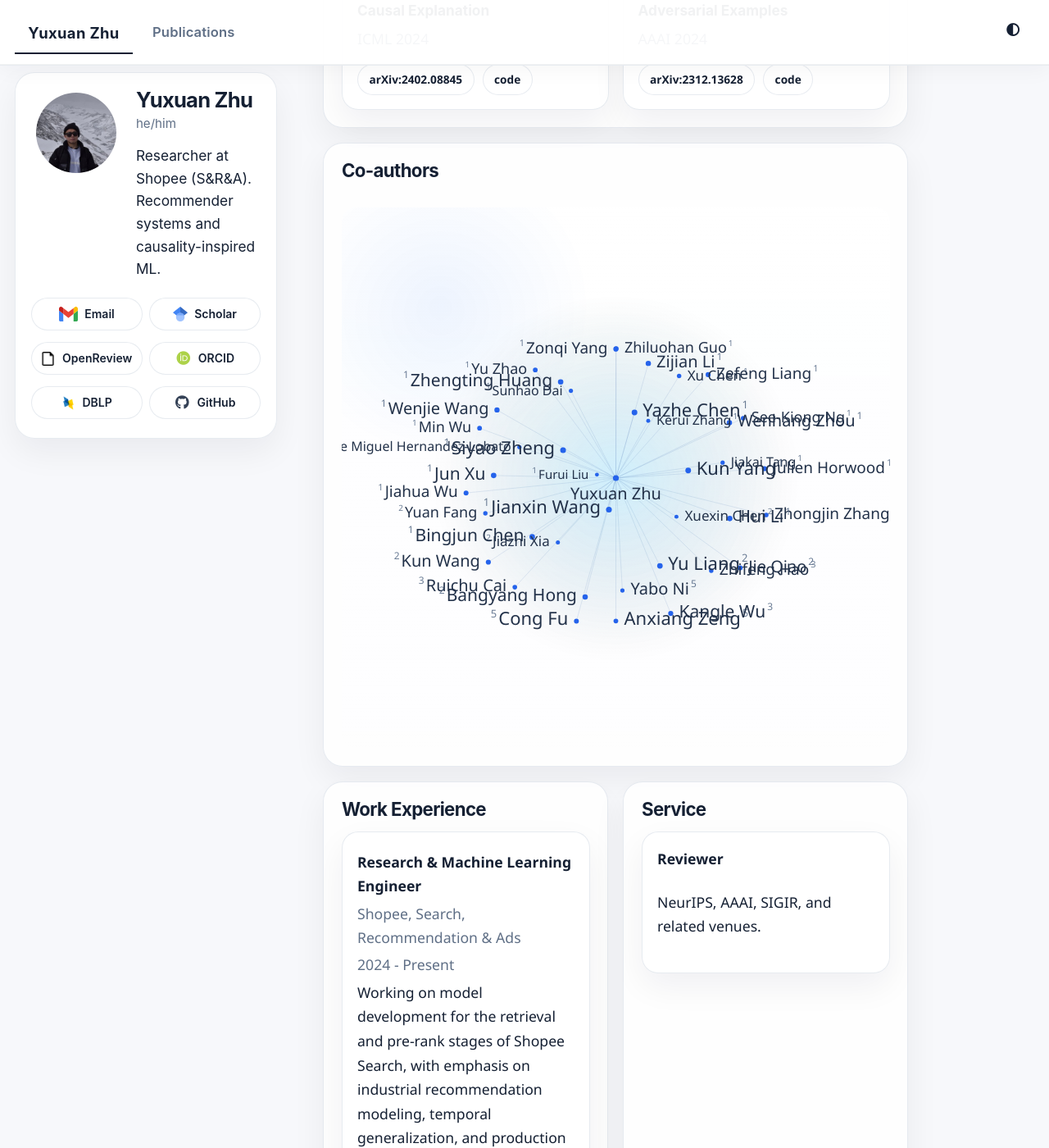
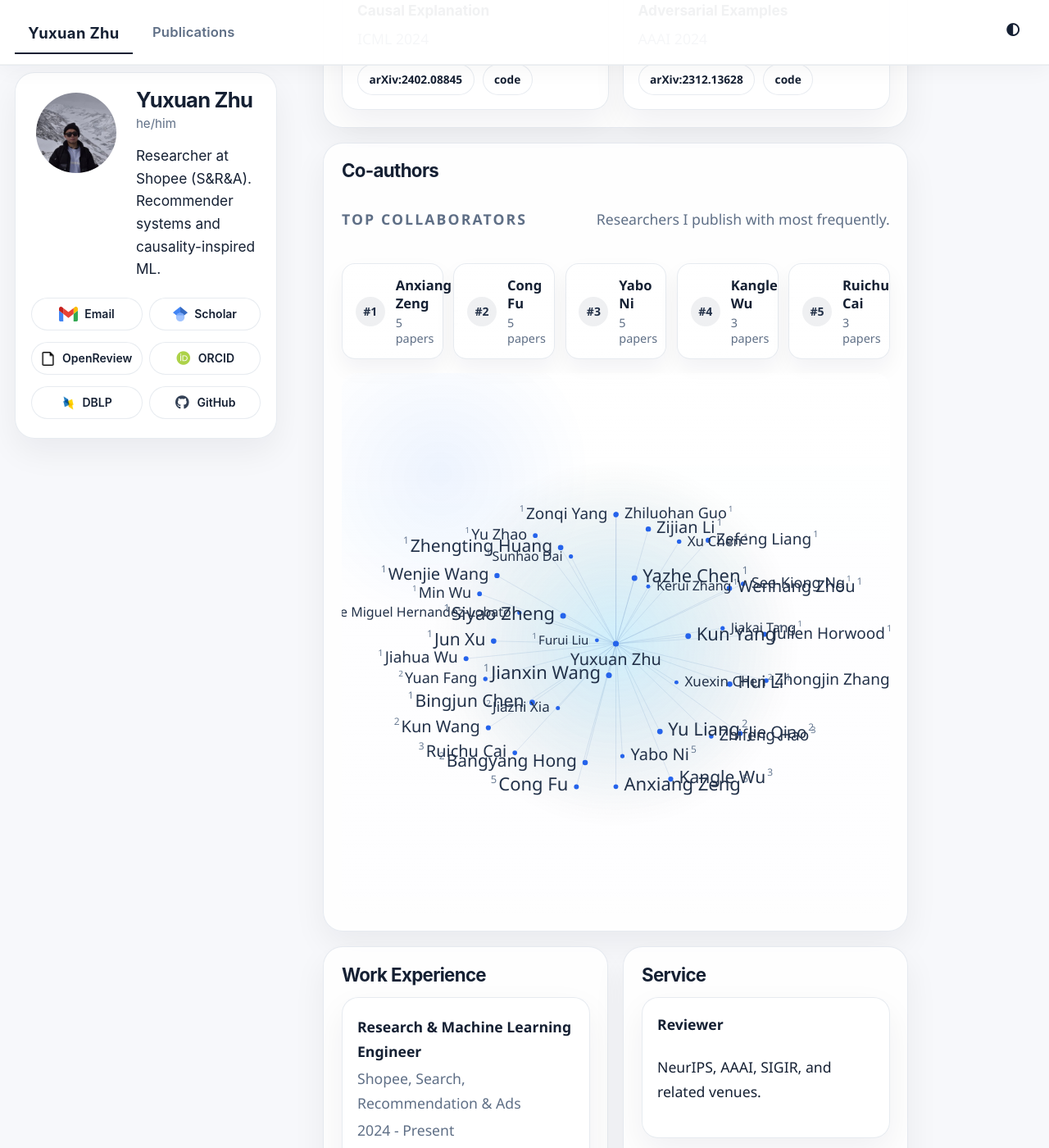
Before and after one commit to EthanChu7/yuxuan.zhu.github.io, a Jekyll site: the page built from _pages/about.md, in a window 1280 px wide and 1400 px high, scrolled down 2187 px. Shown: the whole window at 82% size. Built offline with Jekyll 4.4.1, drawn with Linux system fonts in a browser that asks for light colours; some web fonts are replaced; a script bundle is joined from its source files by our own code; library files that are not in the unit come from our copies.

Commit message:
Highlight top collaborators above coauthor graph

```diff
--- a/_pages/about.md
+++ b/_pages/about.md
@@ -141,6 +141,13 @@ redirect_from:
     <div><h2>Co-authors</h2></div>
   </div>
   <div class="coauthor-graph">
+    <div class="coauthor-graph__topbar">
+      <div class="coauthor-graph__intro">
+        <p class="coauthor-graph__eyebrow">Top Collaborators</p>
+        <p class="coauthor-graph__summary">Researchers I publish with most frequently.</p>
+      </div>
+      <div id="coauthor-top-list" class="coauthor-top-list" aria-label="Top 5 collaborators"></div>
+    </div>
     <div id="coauthor-graph-app" class="coauthor-graph__stage" data-self-name="Yuxuan Zhu"></div>
     <script id="coauthor-graph-data" type="application/json">
       [
--- a/assets/css/main.scss
+++ b/assets/css/main.scss
@@ -299,6 +299,90 @@ html[data-theme="dark"] .modern-pagination .pagination--pager.disabled {
   min-height: 0;
 }
 
+.coauthor-graph__topbar {
+  display: grid;
+  gap: 0.85rem;
+  margin-bottom: 0.9rem;
+}
+
+.coauthor-graph__intro {
+  display: flex;
+  align-items: end;
+  justify-content: space-between;
+  gap: 1rem;
+}
+
+.coauthor-graph__eyebrow {
+  margin: 0 0 0.18rem;
+  color: var(--site-muted);
+  font-size: 0.74rem;
+  font-weight: 700;
+  letter-spacing: 0.12em;
+  text-transform: uppercase;
+}
+
+.coauthor-graph__summary {
+  margin: 0;
+  color: var(--site-muted);
+  font-size: 0.93rem;
+  line-height: 1.55;
+}
+
+.coauthor-top-list {
+  display: grid;
+  grid-template-columns: repeat(5, minmax(0, 1fr));
+  gap: 0.7rem;
+}
+
+.coauthor-top-card {
+  display: flex;
+  align-items: center;
+  gap: 0.72rem;
+  min-width: 0;
+  padding: 0.82rem 0.88rem;
+  border: 1px solid var(--site-border);
+  border-radius: 16px;
+  background: linear-gradient(180deg, var(--site-card) 0%, var(--site-card-strong) 100%);
+  box-shadow: 0 12px 26px rgba(15, 23, 42, 0.05);
+}
+
+.coauthor-top-card__rank {
+  display: inline-flex;
+  align-items: center;
+  justify-content: center;
+  flex: 0 0 auto;
+  min-width: 2rem;
+  height: 2rem;
+  padding: 0 0.45rem;
+  border-radius: 999px;
+  background: var(--site-accent-soft);
+  color: var(--site-accent);
+  font-size: 0.78rem;
+  font-weight: 700;
+}
+
+.coauthor-top-card__body {
+  min-width: 0;
+}
+
+.coauthor-top-card__body strong,
+.coauthor-top-card__body span {
+  display: block;
+}
+
+.coauthor-top-card__body strong {
+  color: var(--site-ink);
+  font-size: 0.92rem;
+  line-height: 1.35;
+}
+
+.coauthor-top-card__body span {
+  margin-top: 0.14rem;
+  color: var(--site-muted);
+  font-size: 0.8rem;
+  line-height: 1.35;
+}
+
 .coauthor-graph svg {
   width: 100%;
   height: 620px;
@@ -376,6 +460,10 @@ html[data-theme="dark"] .coauthor-graph__stage {
     linear-gradient(180deg, rgba(16, 23, 36, 0.72), rgba(16, 23, 36, 0));
 }
 
+html[data-theme="dark"] .coauthor-top-card {
+  box-shadow: none;
+}
+
 @media (max-width: 767px) {
   .sidebar {
     margin-top: 0 !important;
@@ -516,6 +604,20 @@ html[data-theme="dark"] .coauthor-graph__stage {
     padding: 0;
   }
 
+  .coauthor-graph__intro {
+    display: block;
+  }
+
+  .coauthor-top-list {
+    grid-template-columns: 1fr;
+    gap: 0.55rem;
+  }
+
+  .coauthor-top-card {
+    border-radius: 14px;
+    padding: 0.72rem 0.78rem;
+  }
+
   .coauthor-graph svg {
     height: 360px;
   }
@@ -533,6 +635,12 @@ html[data-theme="dark"] .coauthor-graph__stage {
     font-size: 12px;
   }
 
+}
+
+@media (min-width: 768px) and (max-width: 1100px) {
+  .coauthor-top-list {
+    grid-template-columns: repeat(2, minmax(0, 1fr));
+  }
 }
 
 #theme-toggle a {
--- a/assets/js/coauthor-graph.js
+++ b/assets/js/coauthor-graph.js
@@ -1,17 +1,26 @@
 const stage = document.getElementById("coauthor-graph-app");
 const payload = document.getElementById("coauthor-graph-data");
+const topList = document.getElementById("coauthor-top-list");
 
 if (stage && payload) {
   const SELF_NAME = stage.dataset.selfName || "Yuxuan Zhu";
   const publications = JSON.parse(payload.textContent);
 
   const stripHtml = (value) => value.replace(/<[^>]+>/g, "").trim();
+  const escapeHtml = (value) =>
+    String(value)
+      .replace(/&/g, "&amp;")
+      .replace(/</g, "&lt;")
+      .replace(/>/g, "&gt;")
+      .replace(/"/g, "&quot;")
+      .replace(/'/g, "&#39;");
 
   const parseAuthors = (citation) => {
     const clean = stripHtml(citation);
     const match = clean.match(/^(.*?)\.\s*\(\d{4}\)\./);
     if (!match) return [];
     return match[1]
+      .replace(/\s+and\s+/g, ", ")
       .split(",")
       .map((name) => name.trim().replace(/\.$/, ""))
       .filter(Boolean);
@@ -29,6 +38,23 @@ if (stage && payload) {
 
   const collaborators = Array.from(collaboratorCounts.entries())
     .sort((a, b) => b[1] - a[1] || a[0].localeCompare(b[0]));
+
+  if (topList) {
+    topList.innerHTML = collaborators
+      .slice(0, 5)
+      .map(
+        ([name, count], index) => `
+          <article class="coauthor-top-card">
+            <span class="coauthor-top-card__rank">#${index + 1}</span>
+            <div class="coauthor-top-card__body">
+              <strong>${escapeHtml(name)}</strong>
+              <span>${count} paper${count > 1 ? "s" : ""}</span>
+            </div>
+          </article>
+        `
+      )
+      .join("");
+  }
 
   const canvas = document.createElement("canvas");
   canvas.className = "coauthor-graph__canvas";
```
